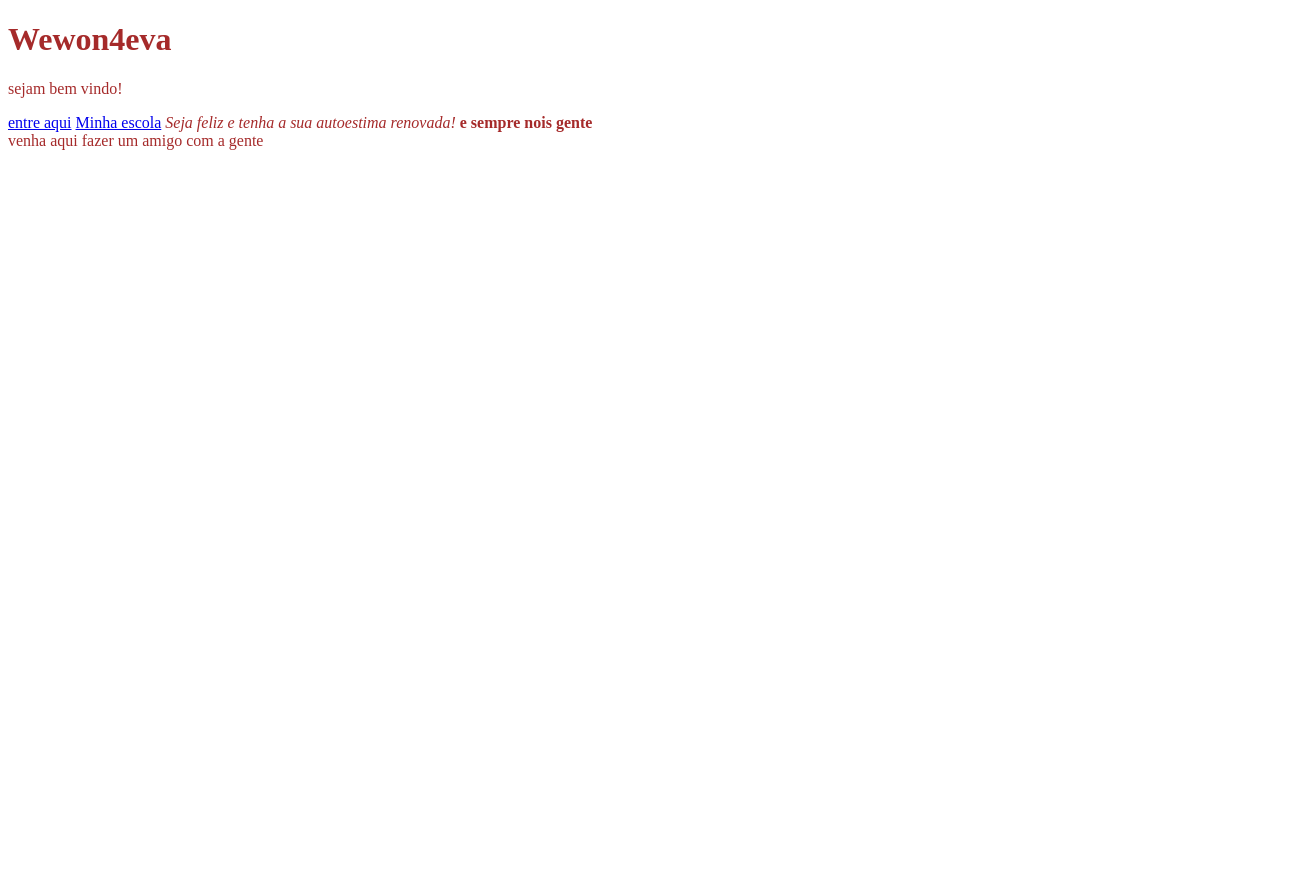
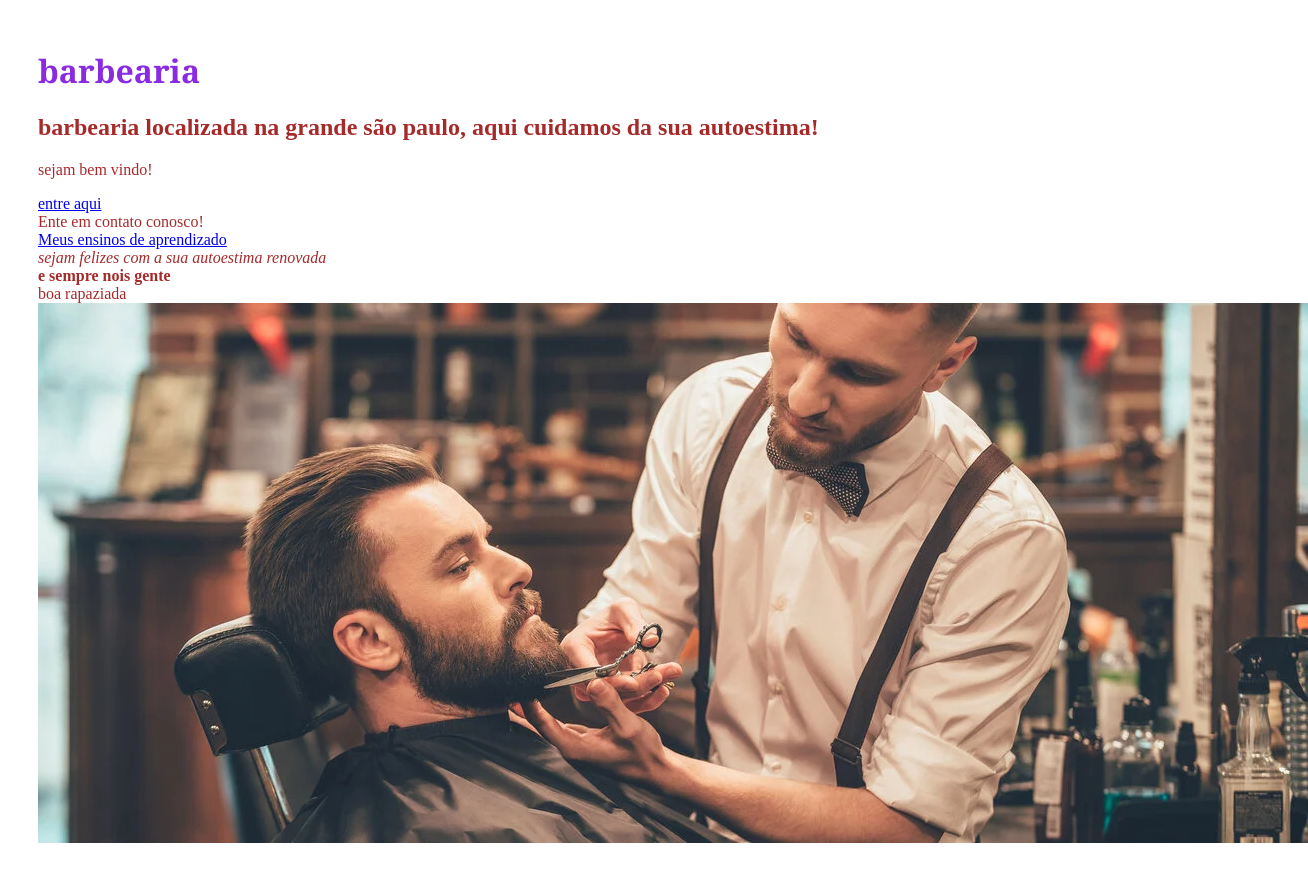
Before and after one commit to iskelmy/newkelmy.github.io, a plain HTML site: page index.html in a window 1280 px wide. Shown: the whole page, 1308 px wide, since content can reach past the window. Before the commit the page ends 800 px from the top, so only its background shows below. Drawn offline with Linux system fonts and the light colour scheme.

Commit message:
att titulo

```diff
--- a/css.css
+++ b/css.css
@@ -4,3 +4,16 @@ body{
     color: brown
 
 }
+h1{
+    color: blueviolet;
+    font-family: Cambria, Cochin, Georgia, Times, 'Times New Roman', serif;
+}
+head{
+    color: rgb(68, 0, 255);
+
+}
+
+body{
+    padding: 20px 30px;
+    background-image: -moz-linear-gradient(20px 30 px);
+}
--- a/index.html
+++ b/index.html
@@ -7,13 +7,18 @@
     <title>kelmy hairstyle</title>
 </head>
 <body>
-    <h1>Wewon4eva</h1>
+    <h1>barbearia </h1>
+    <h2>barbearia localizada na grande são paulo, aqui cuidamos da sua autoestima!</h2>
     <p>sejam bem vindo!</p>
-    <a href="https://web.whatsapp.com/">entre aqui</a>
-    <a href="site2.html">Minha escola</a>
-    <i>Seja feliz e tenha a sua autoestima renovada!</i>
+    <a href="https://web.whatsapp.com/">entre aqui <nav><a href="https://web.whatsapp.com/"></a></nav>Ente em contato conosco!</a>
+    <nav><a href="site2.html">Meus ensinos de aprendizado</a></nav>
+    <i><nav>sejam felizes com a sua autoestima renovada</nav></i>
     <b>e sempre nois gente</b>
-    <br>venha aqui fazer um amigo com a gente
+    <nav>
+        boa rapaziada
+    </nav>
+
+    <img src="img.webp" alt="">
 
 </body>
 </html>
```
Also changed, not shown: img.webp (added).
